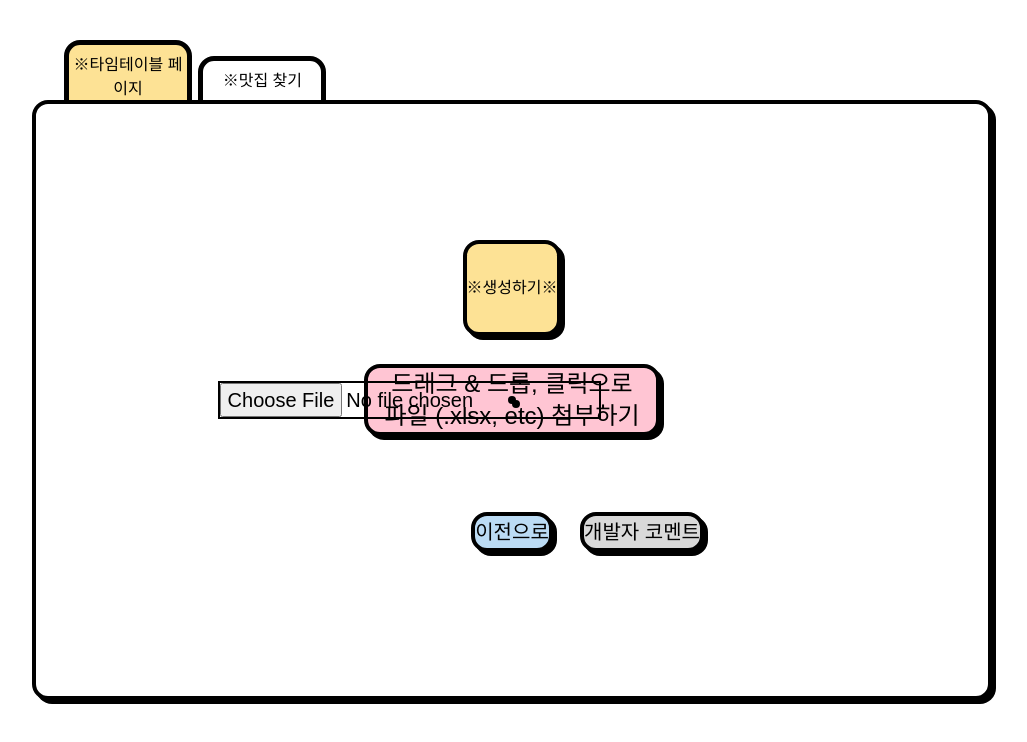
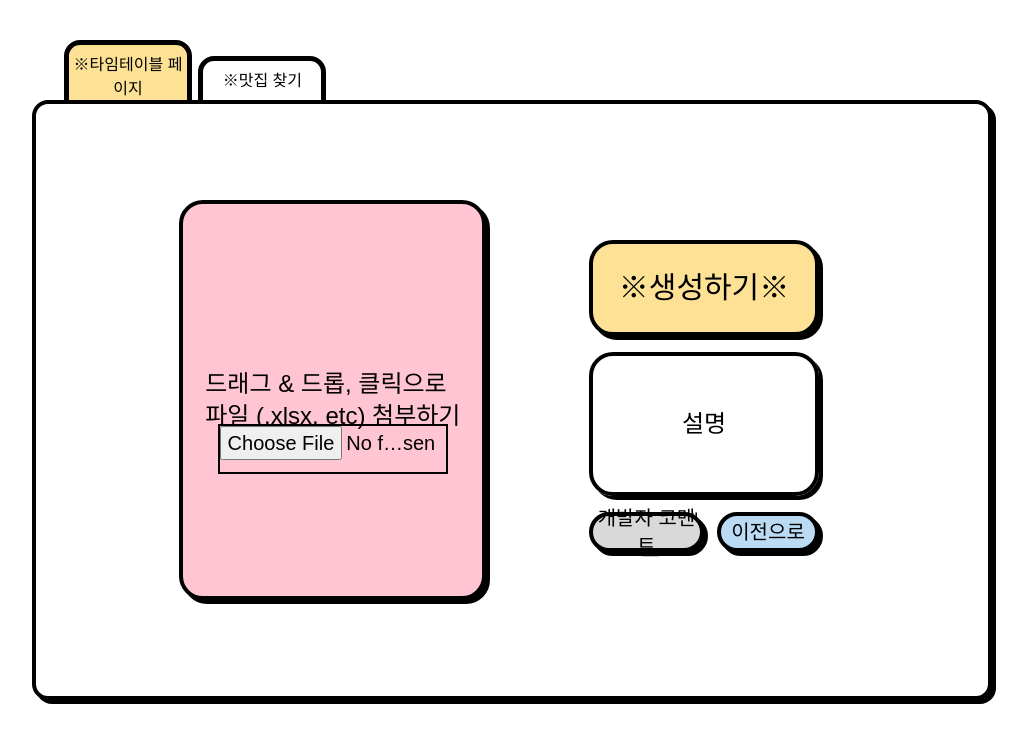
Before and after one commit to Siul49/web_programming_project, a website: page Time_Table/page2.html in a window 1280 px wide. Shown: the whole page, without its empty margins (128-1155 px from the left). Drawn offline with Linux system fonts and the light colour scheme; a web font is replaced by a local one.

Commit message:
4/8 tailwind 정상화

```diff
--- a/Time_Table/page2.html
+++ b/Time_Table/page2.html
@@ -7,6 +7,7 @@
 
     <!-- CSS 라이브러리 -->
     <link rel="stylesheet" href="css/style.css"/>
+
 </head>
 
 <!-- 상단 페이지 버튼 -->
@@ -59,9 +60,6 @@
         flex justify-center items-center
         text-5xl
     ">
-
-
-
 </div>
 
 
@@ -70,14 +68,14 @@
         absolute
         w-[24%] h-[50vh]
         right-[52%]
-        bg-[#FFC5D3] rounded-2xl
+        bg-[#FFC5D3] rounded-3xl
         shadow-[4px_4px_0px_black]
         border-4 border-black
         flex justify-center items-center px-4
         text-2xl
         hover:bg-pink-300 transition-all
     ">
-    <div class="text-center">
+    <div class="translate-y-[-100%]">
         드래그 & 드롭, 클릭으로
         <br> 파일 (.xlsx, etc) 첨부하기
     </div>
@@ -100,17 +98,16 @@
 </div>
 
 
-
 <!-- 노란색 박스 -->
 <button class="
         absolute
         w-[18%] h-[12vh]
         right-[26%] top-[30%]
-        bg-[#FDE295] rounded-2xl
+        bg-[#FDE295] rounded-3xl
         drop-shadow-[4px_4px_0px_black]
         border-4 border-black
         flex justify-center items-center
-        text-5xl
+        text-3xl
         hover:bg-yellow-300 transition-all
     ">
     ※생성하기※
@@ -122,13 +119,14 @@
         absolute
         w-[18%] h-[18vh]
         right-[26%] top-[44%]
-        bg-[#EDEDED] rounded-2xl
-        drop-shadow-[4px_4px_0px_black]
+        bg-[#EDEDED] rounded-3xl
+        shadow-[4px_4px_0px_black]
         border-4 border-black
         flex justify-center items-center
-        text-xl
+        text-2xl
         hover:bg-gray-200 transition-all
     ">
+    설명
 </div>
 
 
@@ -137,7 +135,7 @@
         absolute
         w-[9%] h-[5vh]
         right-[35%] top-[64%]
-        bg-[#D9D9D9] rounded-2xl
+        bg-[#D9D9D9] rounded-3xl
         drop-shadow-[4px_4px_0px_black]
         border-4 border-black
         flex justify-center items-center
@@ -153,7 +151,7 @@
         absolute
         w-[8%] h-[5vh]
         right-[26%] top-[64%]
-        bg-[#BBDBF4] rounded-2xl
+        bg-[#BBDBF4] rounded-3xl
         drop-shadow-[4px_4px_0px_black]
         border-4 border-black
         flex justify-center items-center
```
Also changed, not shown: Time_Table/page1.html (+3 -3 lines), Time_Table/css/style.css.
